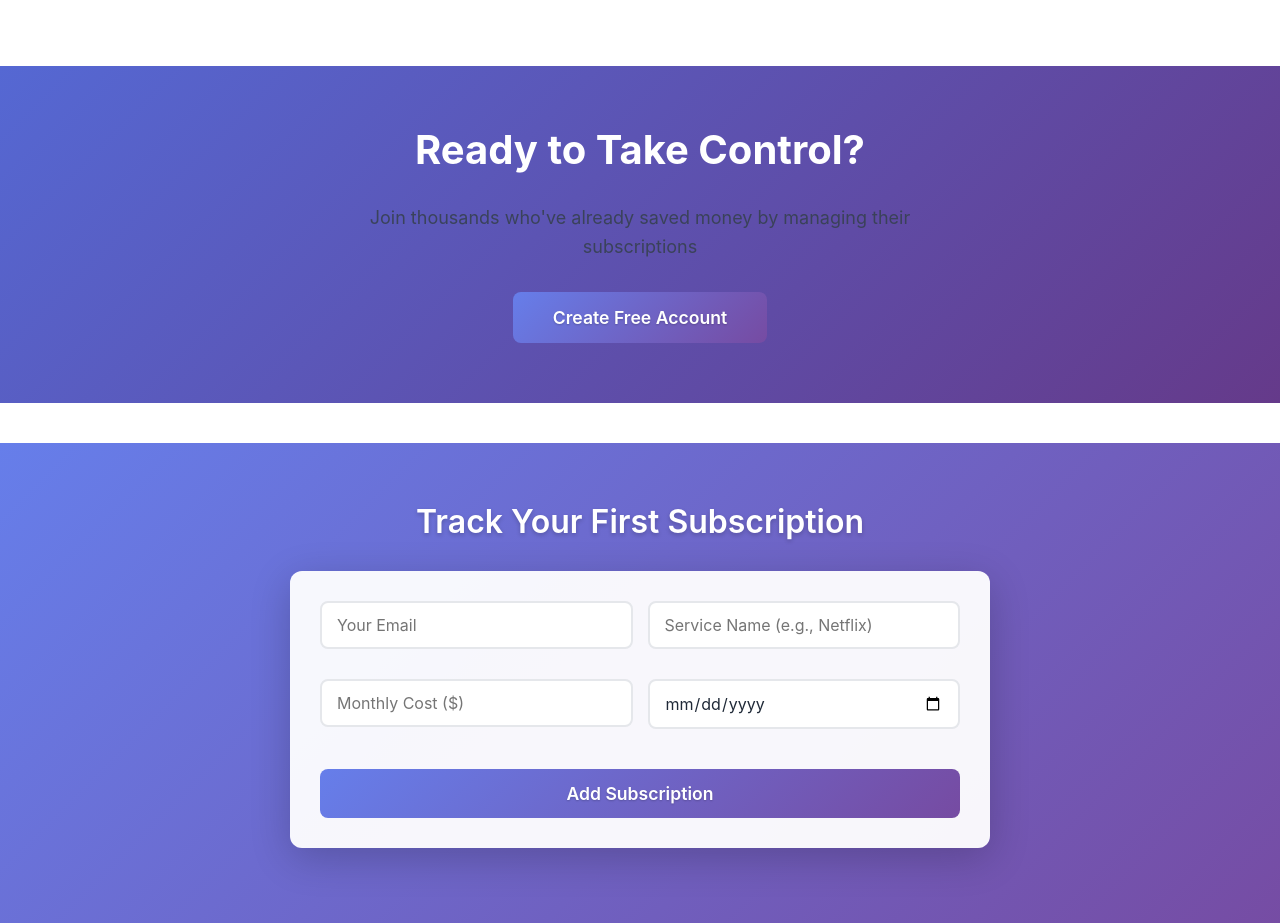
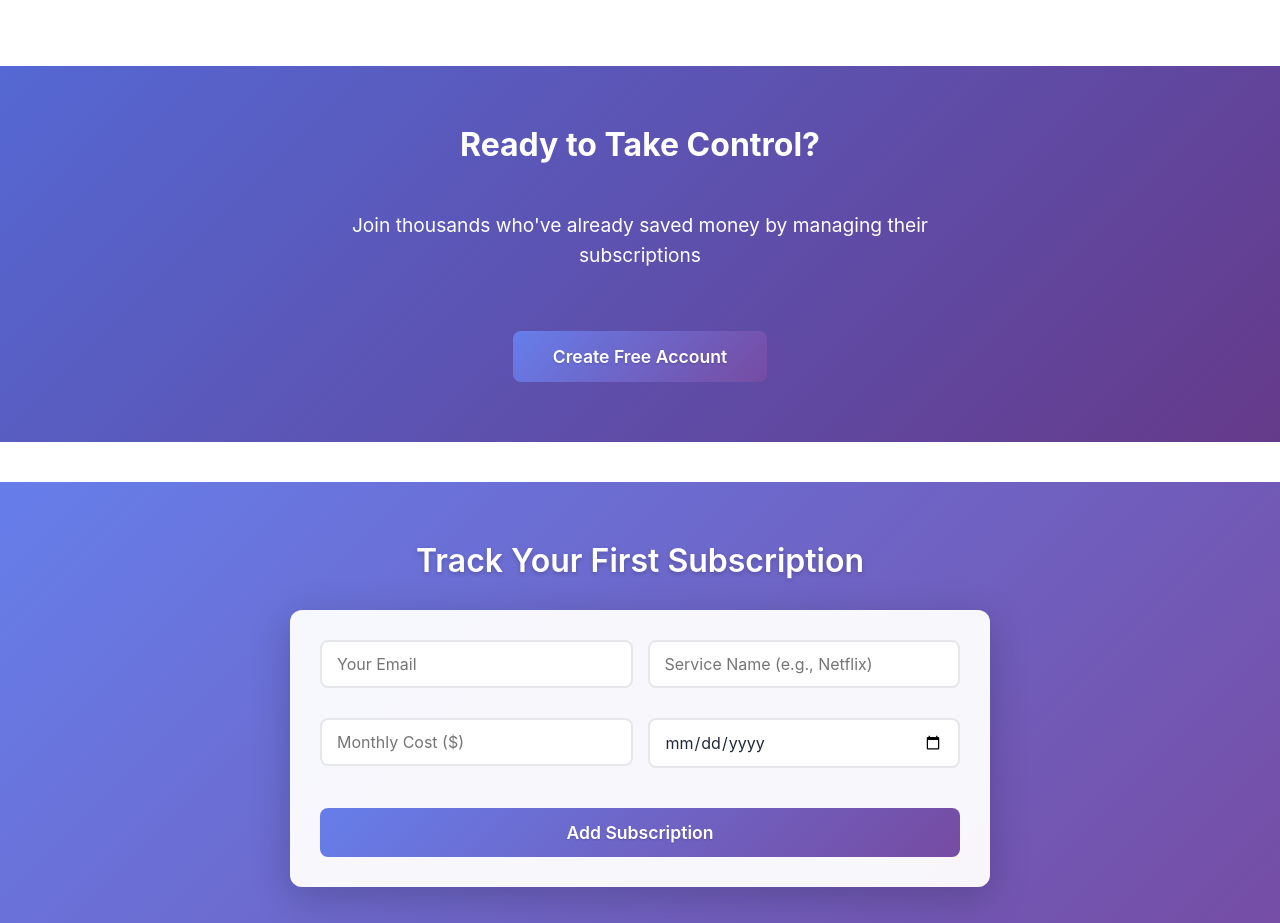
Before and after one commit to jasonramirezlee-photolocationmap/stopthecharge, a plain HTML site: page public/index.html in a window 1280 px wide. Shown: the part 1620-2543 px from the top of the page. Drawn offline with Linux system fonts and the light colour scheme.

```diff
--- a/public/css/style.css
+++ b/public/css/style.css
@@ -254,6 +254,19 @@
     text-align: center;
 }
 
+.cta-section h2 {
+    font-size: 2rem;
+    margin-bottom: 15px;
+    color: white;
+}
+
+.cta-section p {
+    font-size: 1.2rem;
+    margin-bottom: 30px;
+    opacity: 1;
+    color: white;
+}
+
 .cta-content {
     display: flex;
     flex-direction: column;
```
